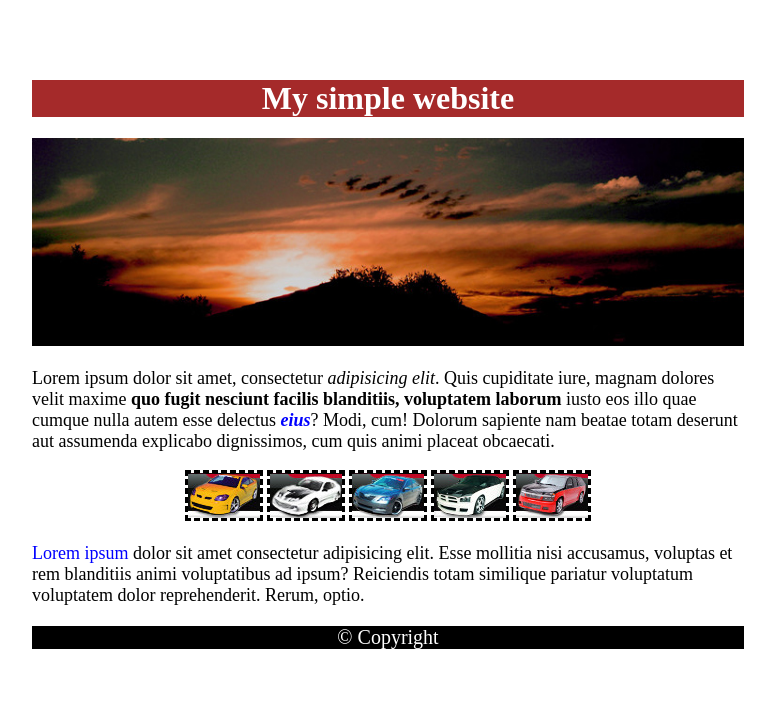
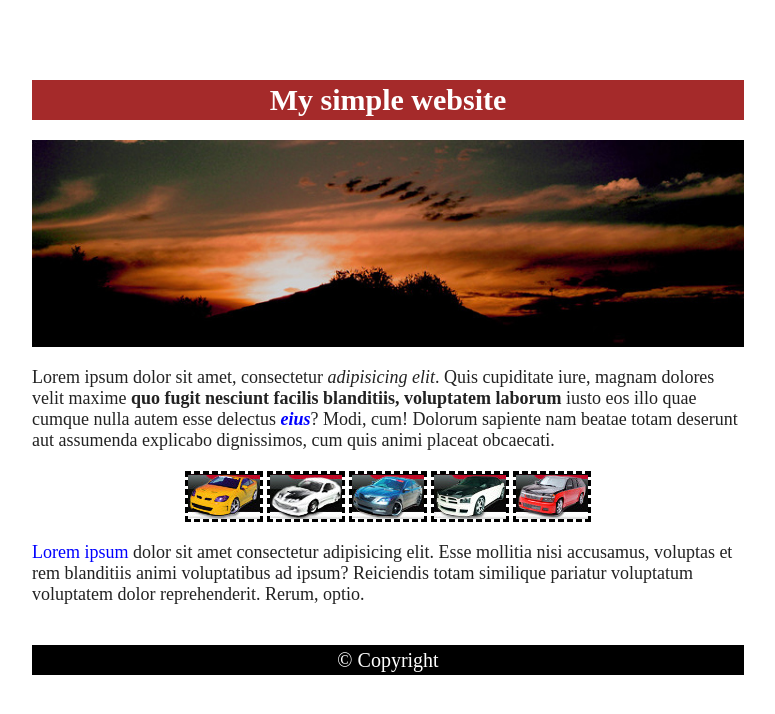
Before and after one commit to yuliia-beetann/hw_simple_website, a plain HTML site: page index.html in a window 1280 px wide. Shown: the whole page, without its empty margins (252-1027 px from the left). Drawn offline with Linux system fonts and the light colour scheme.

Commit message:
change html decor to css

```diff
--- a/css/style.css
+++ b/css/style.css
@@ -10,6 +10,11 @@
     background-color: brown;
     color: white;
     text-align: center;
+    font-size: 30px;
+    font-weight: bold;
+    margin: 20px 0px;
+    padding: 5px;
+
 }
 
 .backgr {
@@ -18,7 +23,17 @@
 
 .text {
     font-size: 18px;
+    margin: 20px 0px;
+    line-height: normal;
     }
+
+.em {
+    font-style: italic;
+}
+
+.bold {
+    font-weight: bold;
+}
 
 .bltxt {
     color: blue;
@@ -37,4 +52,6 @@ footer {
     background-color: black;
     color: white;
     text-align: center;
+    padding: 5px;
+    margin: 40px 0px;
 }
--- a/index.html
+++ b/index.html
@@ -5,7 +5,7 @@
     <meta charset="UTF-8">
     <meta name="viewport" content="width=device-width, initial-scale=1.0">
     <title>My simple website</title>
-    <!-- <link rel="stylesheet" href="css/reset.css"> -->
+    <link rel="stylesheet" href="css/reset.css">
     <link rel="stylesheet" href="css/style.css">
     <link href="https://fonts.googleapis.com/css?family=Caladea:400,400i,700,700i&display=swap" rel="stylesheet">
 </head>
@@ -18,12 +18,14 @@
         <p><img src="img/sunset.jpg" class="backgr"></p>
         <div class="text">
             <p>
-                Lorem ipsum dolor sit amet, consectetur <em>adipisicing elit</em>. Quis cupiditate iure, magnam dolores
+                Lorem ipsum dolor sit amet, consectetur <span class="em">adipisicing elit</span>. Quis cupiditate iure,
+                magnam dolores
                 velit
-                maxime <strong>quo fugit nesciunt facilis blanditiis, voluptatem laborum</strong> iusto eos illo quae
+                maxime <span class="bold">quo fugit nesciunt facilis blanditiis, voluptatem laborum</span> iusto eos
+                illo quae
                 cumque
                 nulla
-                autem esse delectus <strong><em class="bltxt">eius</em></strong>? Modi, cum! Dolorum sapiente nam beatae
+                autem esse delectus <span class="em bold bltxt">eius</span>? Modi, cum! Dolorum sapiente nam beatae
                 totam deserunt
                 aut
                 assumenda
```
